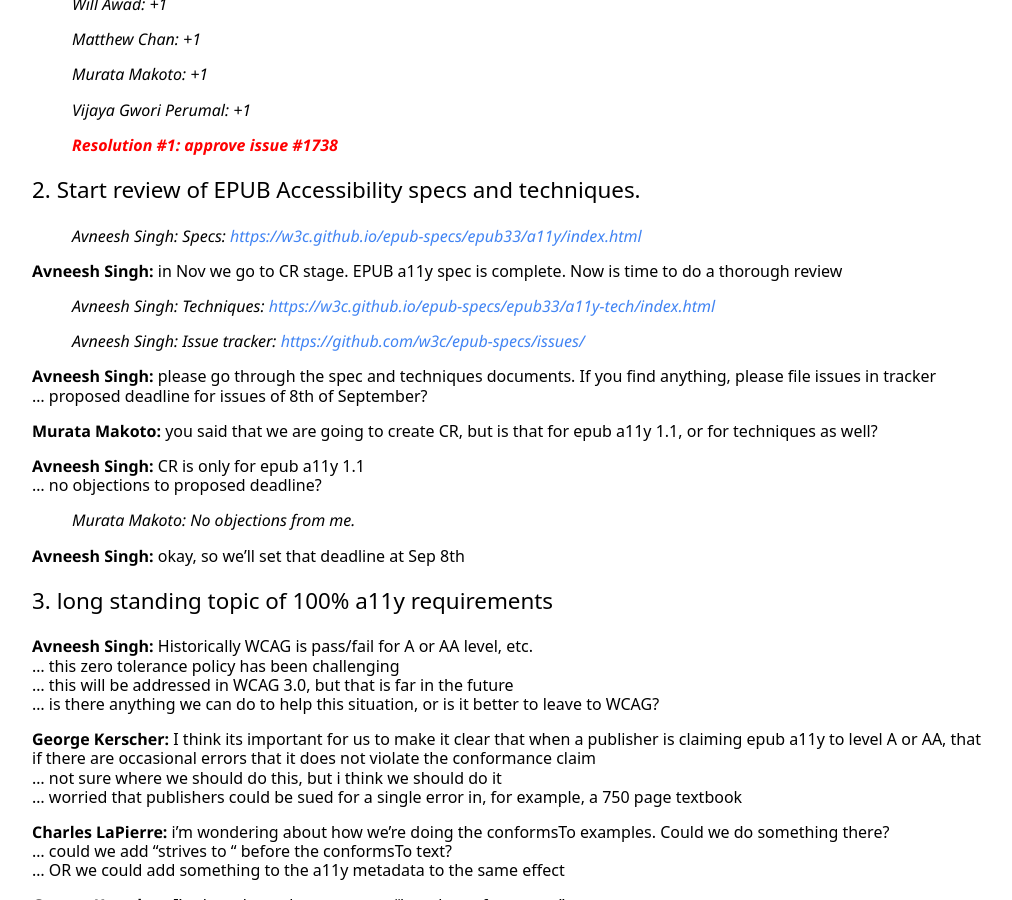
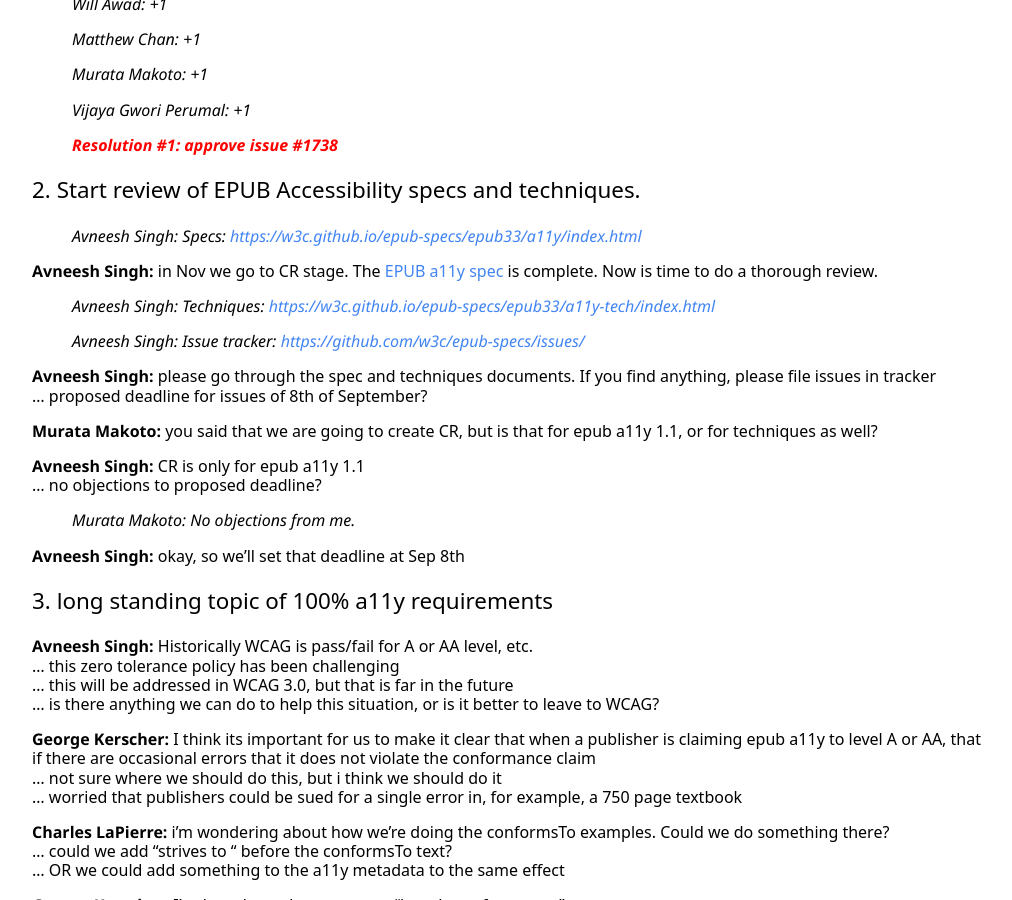
Before and after one commit to w3c/epub-wg, a Jekyll site: the page built from _minutes/2021-08-12-epub-a11y.md, in a window 1280 px wide and 900 px high, scrolled down 1156 px. Shown: the whole window, without its empty margins (256-1268 px from the left). Built offline with Jekyll 4.4.1, drawn with Linux system fonts in a browser that asks for light colours; some web fonts are replaced.

Commit message:
Added a missing link to the a11y minutes.

```diff
--- a/_minutes/2021-08-12-epub-a11y.md
+++ b/_minutes/2021-08-12-epub-a11y.md
@@ -184,7 +184,7 @@
 
 > *Avneesh Singh:* Specs: [https://w3c.github.io/epub-specs/epub33/a11y/index.html](https://w3c.github.io/epub-specs/epub33/a11y/index.html)
 
-**Avneesh Singh:** in Nov we go to CR stage. EPUB a11y spec is complete. Now is time to do a thorough review
+**Avneesh Singh:** in Nov we go to CR stage. The [EPUB a11y spec](https://w3c.github.io/epub-specs/epub33/a11y/index.html) is complete. Now is time to do a thorough review.
 
 > *Avneesh Singh:* Techniques: [https://w3c.github.io/epub-specs/epub33/a11y-tech/index.html](https://w3c.github.io/epub-specs/epub33/a11y-tech/index.html)
 
```
